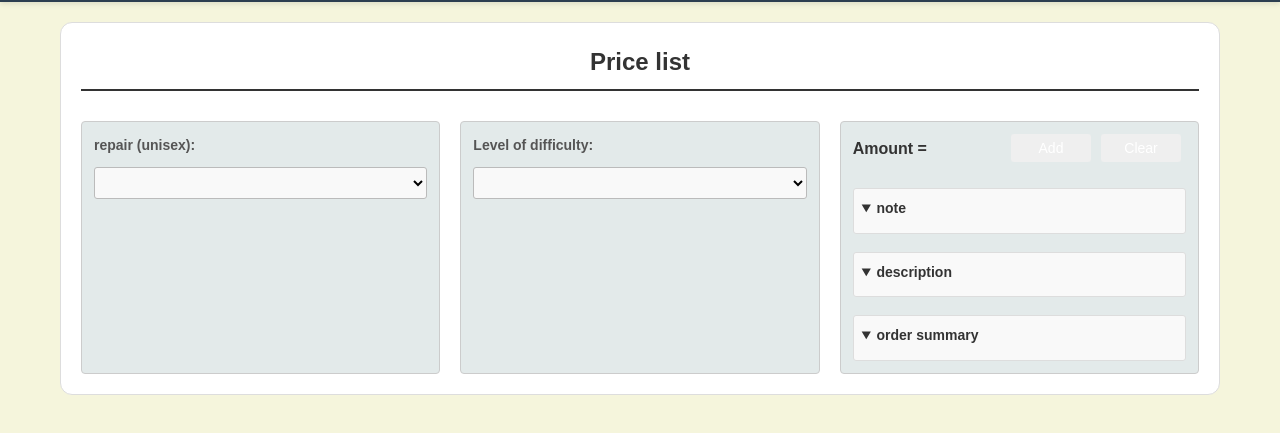
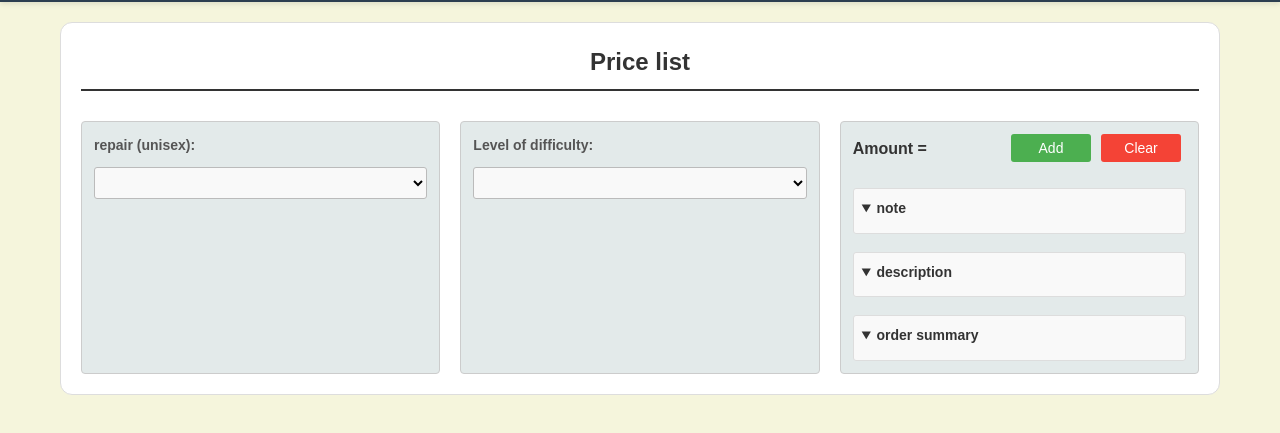
Before and after one commit to Bernardgc25/Izzy-Alteration, a website with bundled scripts: page src/pages/alteration-pages/alteration-repair.html in a window 1280 px wide. Shown: the part 71-504 px from the top of the page. Built offline with nearby package versions, Linux system fonts and the light colour scheme.

Commit message:
*green color on add button *red color on clear button

```diff
--- a/src/css/alteration.css
+++ b/src/css/alteration.css
@@ -116,10 +116,22 @@ select {
     margin-left: auto;
 }
 
-/* Keep existing button styles but adjust for new layout */
-button {
+#add-button,
+button[onclick*="handleAdd"] {
     padding: 6px 12px;
-    /* background-color: #4CAF50; */
+    background-color: #4CAF50;
+    border: none;
+    border-radius: 3px;
+    cursor: pointer;
+    font-size: 14px;
+    width: 80px;
+    transition: background-color 0.2s;
+}
+
+#clear-button,
+button[onclick*="handleClear"] {
+    padding: 6px 12px;
+    background-color: #f44336;
     color: white;
     border: none;
     border-radius: 3px;
@@ -129,18 +141,11 @@ button {
     transition: background-color 0.2s;
 }
 
-/* button:last-of-type {
-    background-color: #f44336;
-} */
 
-/* button:last-of-type:hover {
-    background-color: #da190b;
-} */
 
 /* Compact buttons */
 button {
     padding: 6px 12px;
-    /* background-color: #4CAF50; */
     color: white;
     border: none;
     border-radius: 3px;
@@ -150,18 +155,6 @@ button {
     margin-right: 5px;
     transition: background-color 0.2s;
 }
-
-/* button:hover {
-    background-color: #45a049;
-} */
-
-/* button:last-of-type {
-    background-color: #f44336;
-} */
-
-/* button:last-of-type:hover {
-    background-color: #da190b;
-} */
 
 /* Details sections */
 details {
```
